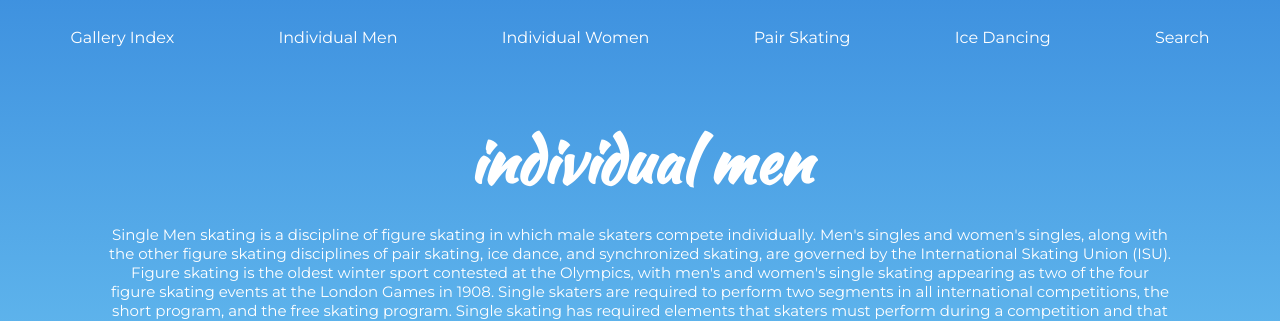
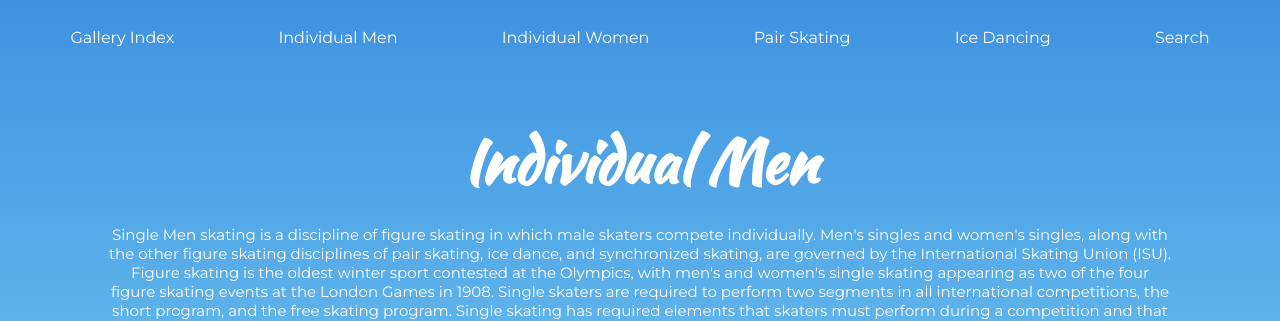
Before and after one commit to renee0905/group5, a Jekyll site: the page built from individual-men.markdown, in a window 1280 px wide. Shown: the top 321 px of the page. Built offline with Jekyll 4.4.1, drawn with Linux system fonts in a browser that asks for light colours.

```diff
--- a/individual-men.markdown
+++ b/individual-men.markdown
@@ -3,7 +3,7 @@ layout: index
 title: Individual Men
 permalink: /individual-men/
 ---
-<h1> individual men</h1>
+<h1> Individual Men</h1>
 
 <p class="para">Single Men skating is a discipline of figure skating in which male skaters compete individually. Men's singles and women's singles, along with the other figure skating disciplines of pair skating, ice dance, and synchronized skating, are governed by the International Skating Union (ISU). Figure skating is the oldest winter sport contested at the Olympics, with men's and women's single skating appearing as two of the four figure skating events at the London Games in 1908.
 Single skaters are required to perform two segments in all international competitions, the short program, and the free skating program.
```
